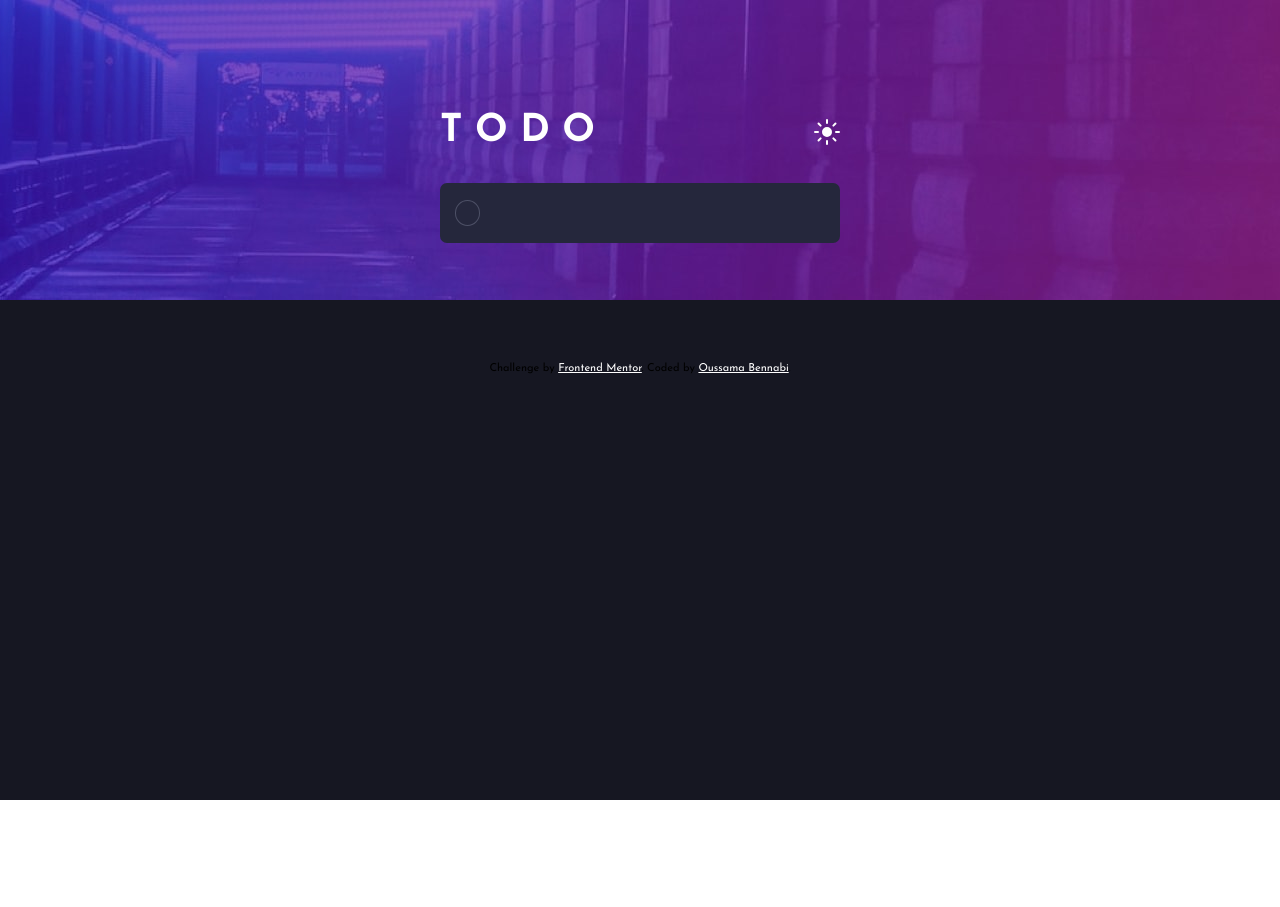
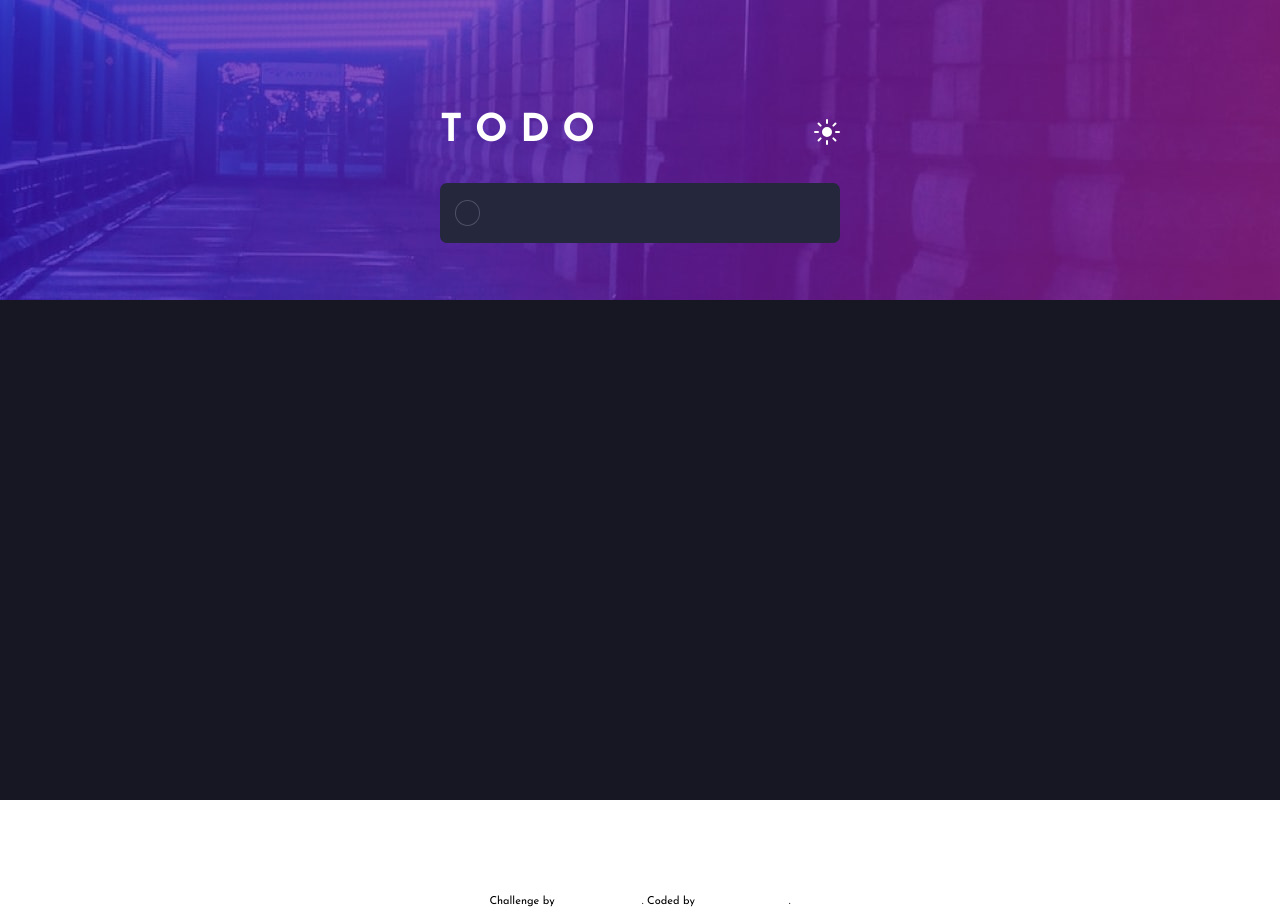
Before and after one commit to Oussamabennabi/todo-app, a React (Create React App) app: page / in a window 1280 px wide. Before the commit the page ends 800 px from the top, so only its background shows below. Built offline with nearby package versions, Linux system fonts and the light colour scheme.

Commit message:
Update Home.js

```diff
--- a/src/Home.js
+++ b/src/Home.js
@@ -22,11 +22,12 @@ export default function Home() {
         darkMode={inDarkMode}
         toggleTheme={toggleTheme}
       />
-      <div className="attribution">
+
+      </Wrapper>
+<div className="attribution">
       Challenge by <a href="https://www.frontendmentor.io?ref=challenge" target="_blank">Frontend Mentor</a>.
       Coded by <a href="#">Oussama Bennabi</a>.
       </div>
-      </Wrapper>
     </main>
 
   );
```
